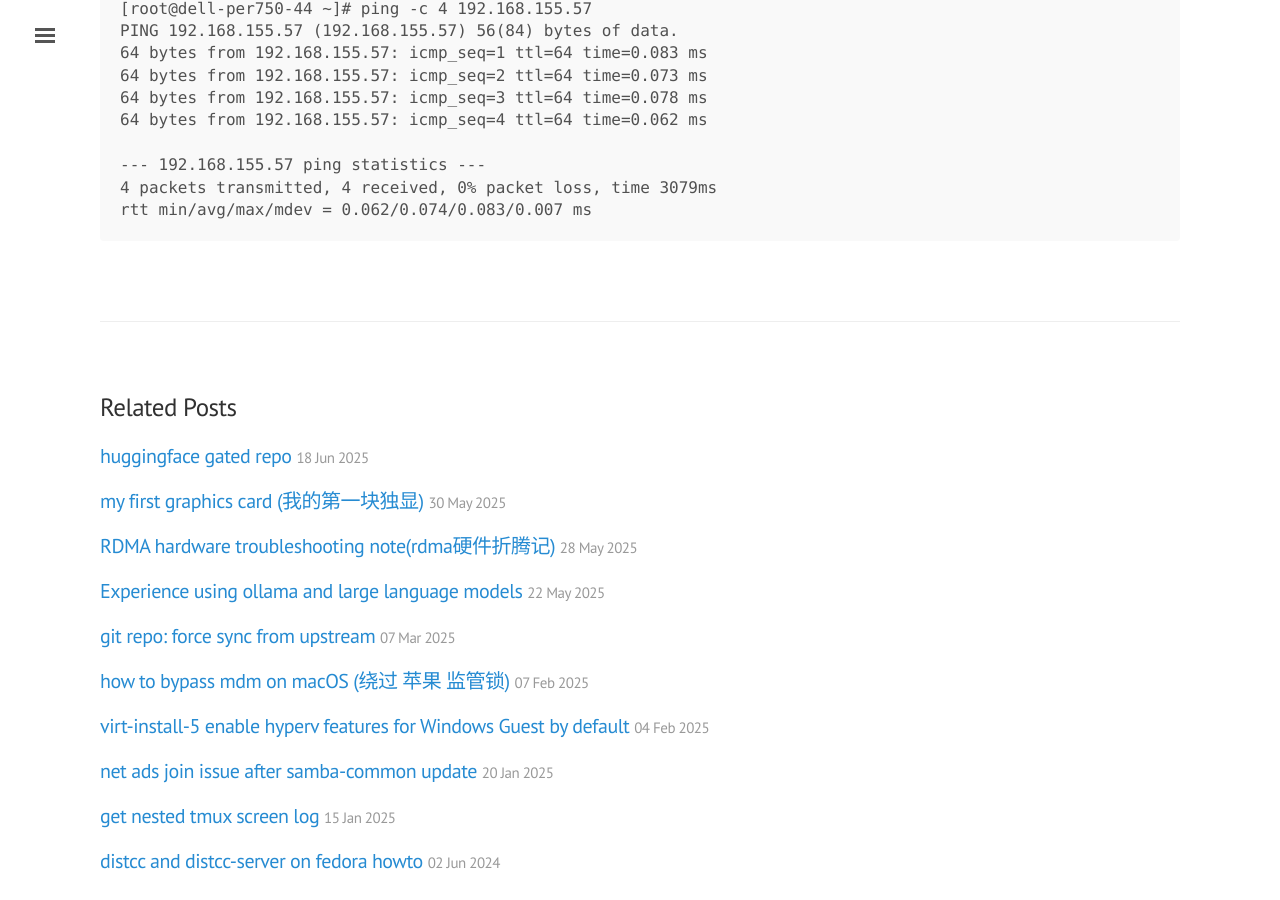
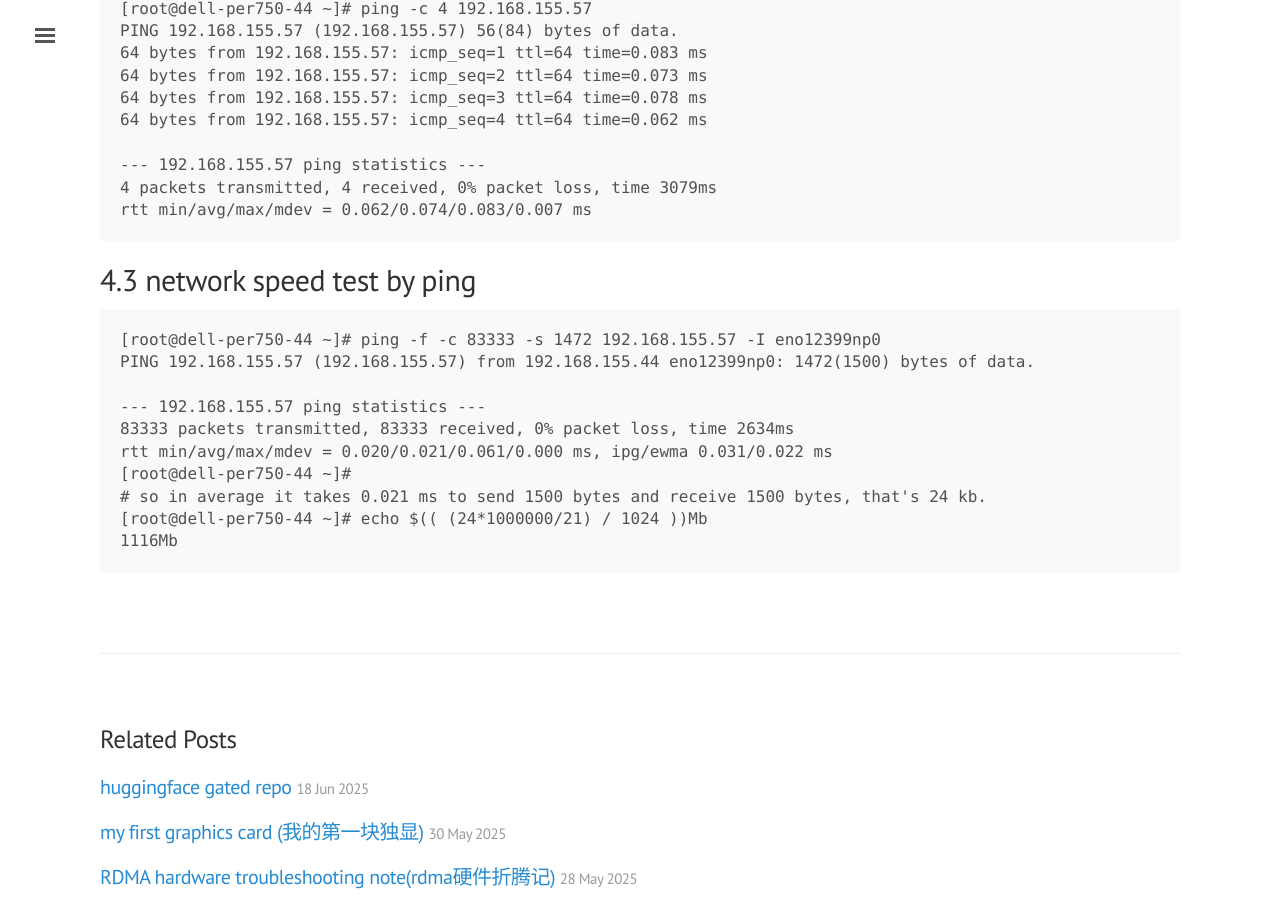
Before and after one commit to tcler/tcler.github.io, a Jekyll site: the page built from _posts/2025-07-05-configure-SR-IOV-for-ConnectX-5-ethernet-on-Linux.md, in a window 1280 px wide and 900 px high, scrolled down 4310 px. Built offline with Jekyll 4.4.1, drawn with Linux system fonts in a browser that asks for light colours.

Commit message:
Update 2025-07-05-configure-SR-IOV-for-ConnectX-5-ethernet-on-Linux.md

````diff
--- a/_posts/2025-07-05-configure-SR-IOV-for-ConnectX-5-ethernet-on-Linux.md
+++ b/_posts/2025-07-05-configure-SR-IOV-for-ConnectX-5-ethernet-on-Linux.md
@@ -166,3 +166,17 @@ PING 192.168.155.57 (192.168.155.57) 56(84) bytes of data.
 4 packets transmitted, 4 received, 0% packet loss, time 3079ms
 rtt min/avg/max/mdev = 0.062/0.074/0.083/0.007 ms
 ```
+
+## 4.3 network speed test by ping
+```
+[root@dell-per750-44 ~]# ping -f -c 83333 -s 1472 192.168.155.57 -I eno12399np0
+PING 192.168.155.57 (192.168.155.57) from 192.168.155.44 eno12399np0: 1472(1500) bytes of data.
+
+--- 192.168.155.57 ping statistics ---
+83333 packets transmitted, 83333 received, 0% packet loss, time 2634ms
+rtt min/avg/max/mdev = 0.020/0.021/0.061/0.000 ms, ipg/ewma 0.031/0.022 ms
+[root@dell-per750-44 ~]#
+# so in average it takes 0.021 ms to send 1500 bytes and receive 1500 bytes, that's 24 kb.
+[root@dell-per750-44 ~]# echo $(( (24*1000000/21) / 1024 ))Mb
+1116Mb
+```
````
